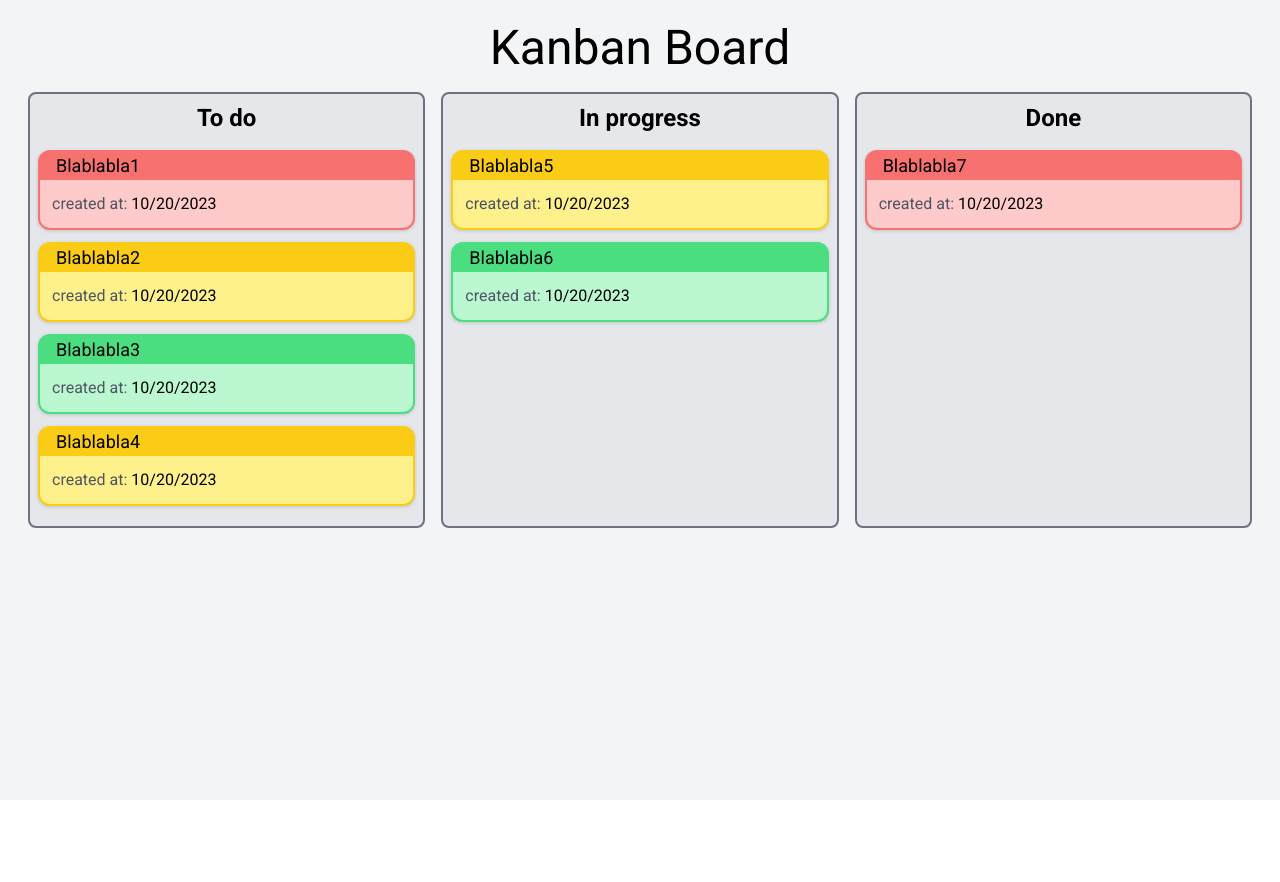
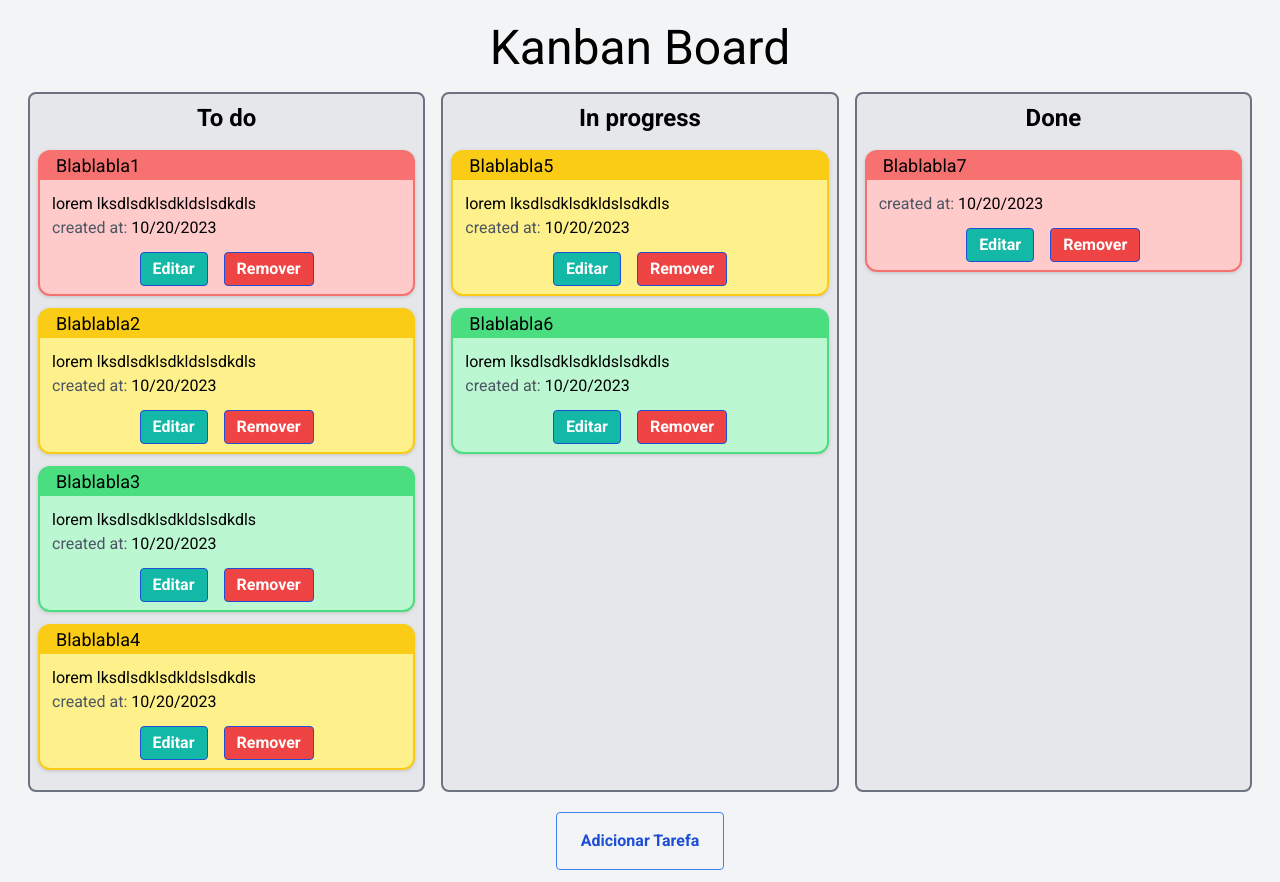
Before and after one commit to WillianCosta12/projeto_web-toDo, a React (Vite) app: page / in a window 1280 px wide. Before the commit the page ends 800 px from the top, so only its background shows below. Built offline with nearby package versions, Linux system fonts and the light colour scheme.

Commit message:
add buttons

```diff
--- a/src/App.jsx
+++ b/src/App.jsx
@@ -1,11 +1,26 @@
+import Button from "./components/Button";
+import Form from "./components/Form";
 import KanbanBoard from "./components/KanbanBoard";
 
+import { useState } from "react";
+
 function App() {
+
+  const [isForm, setIsFrom] = useState(false);
+
+  function handleClick(){
+    setIsFrom(true);
+  }
+
   return (
     <div>
       <div className="min-h-screen items-center justify-center bg-gray-100 p-3 px-5">
         <h1 className="p-3 text-center text-5xl">Kanban Board</h1>
         <KanbanBoard />
+        { isForm &&
+          <Form visible={setIsFrom}></Form>
+        }
+        <Button click={handleClick}></Button>
       </div>
     </div>
   );
--- /dev/null
+++ b/src/components/Button.jsx
@@ -0,0 +1,11 @@
+function Button(props) {
+
+    return(
+        <div className="flex justify-center">
+            <button className="bg-transparent hover:bg-green-500 text-blue-700 font-semibold hover:text-white py-4 px-6 border border-blue-500 hover:border-transparent rounded mt-3" onClick={props.click}>Adicionar Tarefa</button>
+        </div>
+    )
+
+}
+
+export default Button
--- /dev/null
+++ b/src/components/Form.jsx
@@ -0,0 +1,47 @@
+function Form(props) {
+
+    function handleSubmit(){
+        props.visible(false)
+    }
+
+    return (
+        <div>
+            <h2 className="p-3 text-center text-3xl">Cadastrar Tarefa</h2>
+            <div className="flex justify-center">
+                <form className="bg-white shadow-md rounded px-8 pt-6 pb-8 mb-4 w-1/2" onSubmit={handleSubmit}>
+
+                    <label htmlFor="title" className="block text-gray-700 text-base font-bold mb-2">Titulo: </label>
+                    <input type="text" name="title" id="title" className="shadow appearance-none border rounded w-full py-2 px-3 text-gray-700 leading-tight focus:outline-none focus:shadow-outline mb-2"/>
+
+                    <label htmlFor="description" className="block text-gray-700 text-base font-bold mb-2">Descrição:</label>
+                    <textarea name="description" id="description" cols="30" rows="5" className="shadow appearance-none border rounded w-full py-2 px-3 text-gray-700 leading-tight focus:outline-none focus:shadow-outline"></textarea>
+
+                    <h3 className="p-3 text-center text-2xl">Selecione a Prioridade</h3>
+
+                    <div className="flex justify-center gap-4">
+                        <div class="flex items-center ps-4 border border-gray-200 rounded dark:border-gray-700">
+                            <input checked id="high-priority" type="radio" value="" name="high-priority" class="w-4 h-4 text-blue-600 bg-gray-100 border-gray-300 dark:bg-gray-700 dark:border-gray-600"/>
+                            <label for="high-priority" class="w-full py-4 px-2 ms-2 text-sm font-medium">Alta</label>
+                        </div>
+                        <div class="flex items-center ps-4 border border-gray-200 rounded dark:border-gray-700">
+                            <input id="medium-priority" type="radio" value="" name="medium-priority" class="w-4 h-4 text-blue-600 bg-gray-100 border-gray-300 dark:bg-gray-700 dark:border-gray-600"/>
+                            <label for="medium-priority" class="w-full py-4 px-2 ms-2 text-sm font-medium">Media</label>
+                        </div>
+                        <div class="flex items-center ps-4 border border-gray-200 rounded dark:border-gray-700">
+                            <input id="low-priority" type="radio" value="" name="low-priority" class="w-4 h-4 text-blue-600 bg-gray-100 border-gray-300 dark:bg-gray-700 dark:border-gray-600"/>
+                            <label for="low-priority" class="w-full py-4 px-2 ms-2 text-sm font-medium">Baixa</label>
+                        </div>
+                    </div>
+
+                    <div className="flex justify-center">
+                        <button type="submit" className="bg-blue-500 hover:bg-blue-700 text-white font-bold py-3 px-5 rounded focus:outline-none focus:shadow-outline mt-4">Cadastrar</button>
+                    </div>
+                </form>
+
+            </div>
+        </div>
+    )
+
+}
+
+export default Form
--- a/src/components/Task.jsx
+++ b/src/components/Task.jsx
@@ -46,10 +46,15 @@ function Task({ task, index }) {
             {task.content}
           </div>
           <div className="m-1 flex flex-col rounded-xl p-2">
+            <p>{task.description}</p>
             <p>
               <span className="text-gray-600">created at:</span>{" "}
               {task.createdAt.toLocaleDateString()}
             </p>
+          </div>
+          <div className="flex justify-center gap-4">
+            <button className="bg-teal-500 hover:bg-teal-700 text-white font-bold py-1 px-3 border border-blue-700 rounded mb-2">Editar</button>
+            <button className="bg-red-500 hover:bg-red-700 text-white font-bold py-1 px-3 border border-blue-700 rounded mb-2">Remover</button>
           </div>
         </div>
       )}
--- a/src/mocks/TaskMock.js
+++ b/src/mocks/TaskMock.js
@@ -3,42 +3,49 @@ export const taskMock = {
     "task-1": {
       id: "task-1",
       content: "Blablabla1",
+      description: "lorem lksdlsdklsdkldslsdkdls",
       priority: "alta",
       createdAt: new Date("2023/10/20"),
     },
     "task-2": {
       id: "task-2",
       content: "Blablabla2",
+      description: "lorem lksdlsdklsdkldslsdkdls",
       priority: "media",
       createdAt: new Date("2023/10/20"),
     },
     "task-3": {
       id: "task-3",
       content: "Blablabla3",
+      description: "lorem lksdlsdklsdkldslsdkdls",
       priority: "baixa",
       createdAt: new Date("2023/10/20"),
     },
     "task-4": {
       id: "task-4",
       content: "Blablabla4",
+      description: "lorem lksdlsdklsdkldslsdkdls",
       priority: "media",
       createdAt: new Date("2023/10/20"),
     },
     "task-5": {
       id: "task-5",
       content: "Blablabla5",
+      description: "lorem lksdlsdklsdkldslsdkdls",
       priority: "media",
       createdAt: new Date("2023/10/20"),
     },
     "task-6": {
       id: "task-6",
       content: "Blablabla6",
+      description: "lorem lksdlsdklsdkldslsdkdls",
       priority: "baixa",
       createdAt: new Date("2023/10/20"),
     },
     "task-7": {
       id: "task-7",
       content: "Blablabla7",
+      description: "",
       priority: "alta",
       createdAt: new Date("2023/10/20"),
     },
```
